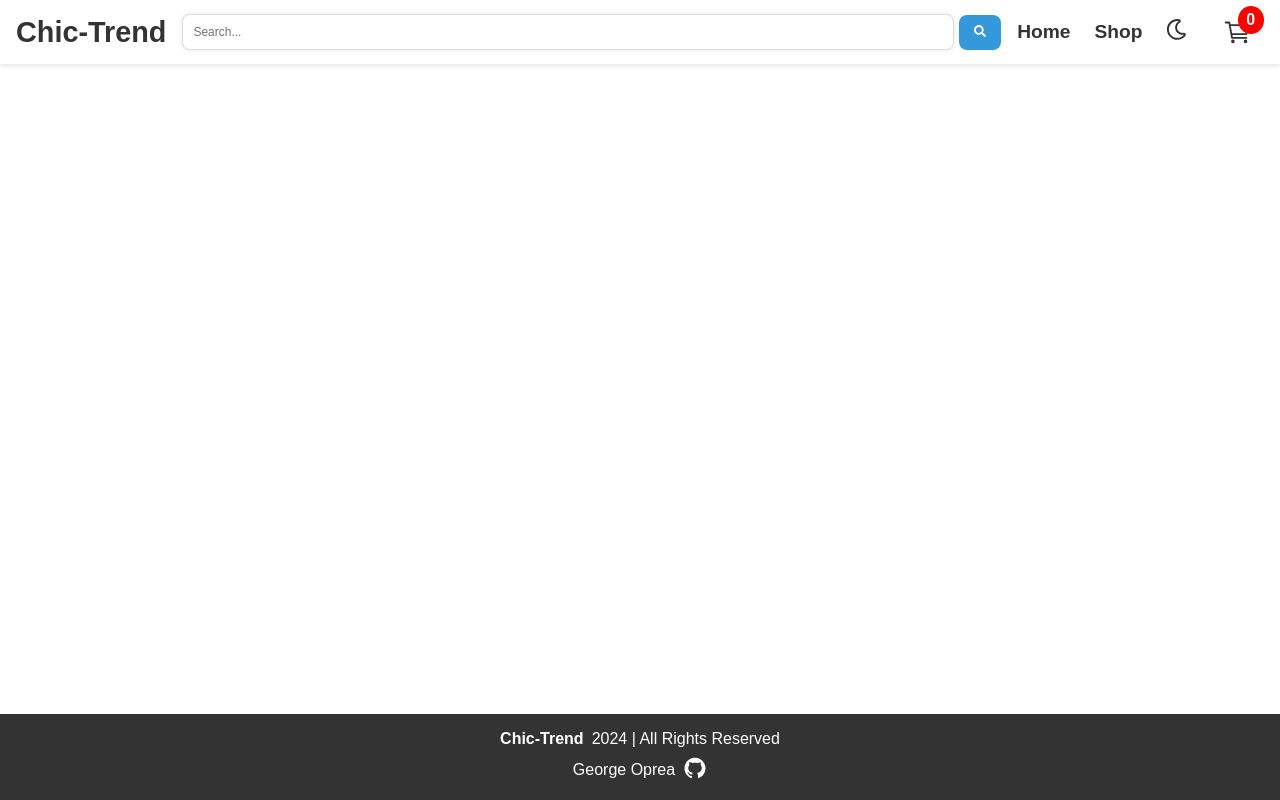
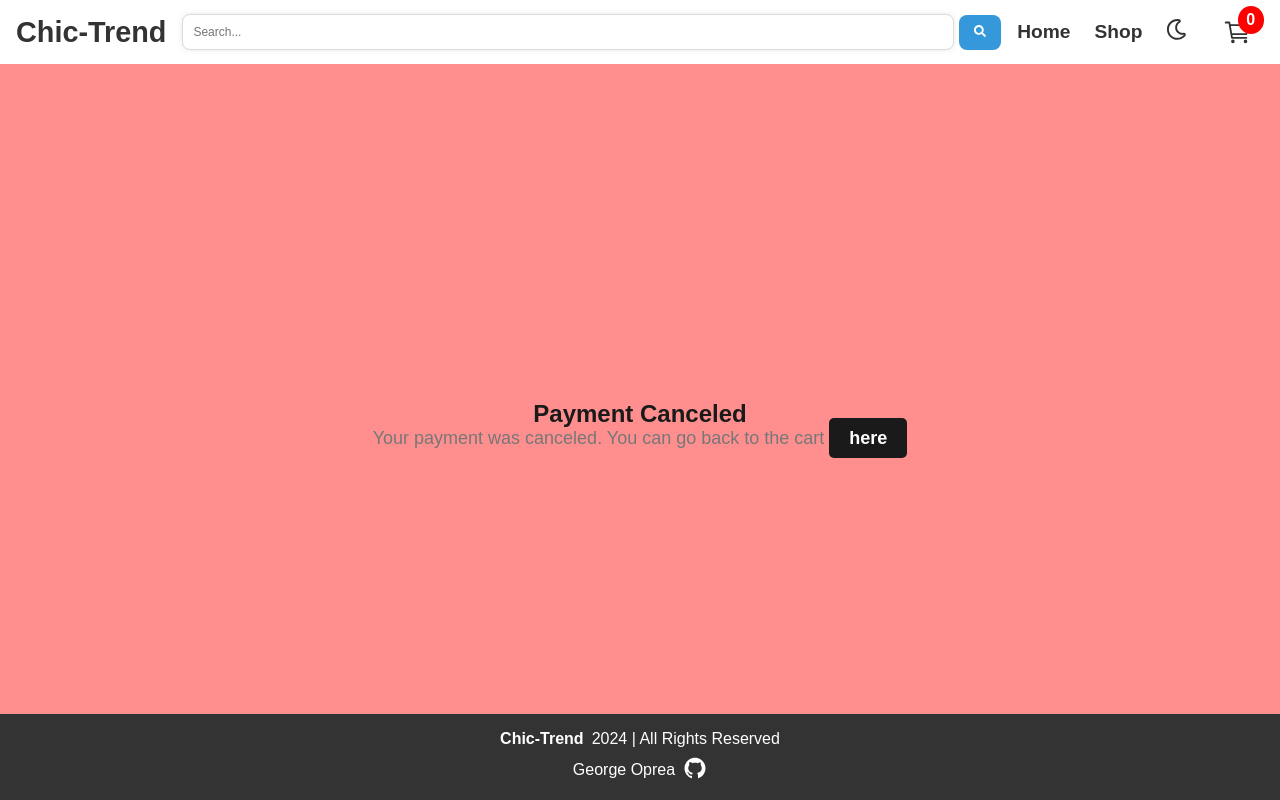
Before and after one commit to GeorgeOprea1/chic-trend, a React (Vite) app in the folder boutique/: page /cancel in a window 1280 px wide. Built offline with nearby package versions, Linux system fonts and the light colour scheme; no server answers.

Commit message:
added success and cancel pages and style for both

```diff
--- a/boutique/src/App.jsx
+++ b/boutique/src/App.jsx
@@ -8,6 +8,8 @@ import { Routes, Route } from "react-router-dom";
 import Cart from "./pages/Cart";
 import IndividualItemPage from "./pages/IndividualItemPage";
 import { createContext } from "react";
+import SuccessPage from "./pages/Success";
+import CancelPage from "./pages/Cancel";
 
 export const ThemeContext = createContext();
 
@@ -128,6 +130,8 @@ const App = () => {
       <Routes>
         <Route path="/" element={<Home items={items} />} />
         <Route path="shop" element={<Shop items={items} />} />
+        <Route path="/success" element={<SuccessPage />} />
+        <Route path="/cancel" element={<CancelPage />} />
         <Route
           path="cart"
           element={
--- /dev/null
+++ b/boutique/src/pages/Cancel.jsx
@@ -0,0 +1,19 @@
+import React from "react";
+import { Link } from "react-router-dom";
+import "../styles/Cancel.css";
+
+const CancelPage = () => {
+  return (
+    <div className="cancel-container">
+      <h2>Payment Canceled</h2>
+      <p>
+        Your payment was canceled. You can go back to the cart{" "}
+        <Link to="/" className="back-to-cart-link">
+          here
+        </Link>
+      </p>
+    </div>
+  );
+};
+
+export default CancelPage;
--- /dev/null
+++ b/boutique/src/pages/Success.jsx
@@ -0,0 +1,17 @@
+import React from "react";
+import { Link } from "react-router-dom";
+import "../styles/Success.css";
+
+const SuccessPage = () => {
+  return (
+    <div className="success-container">
+      <h2>Payment Successful</h2>
+      <p>Your payment was successful. Thank you for your purchase!</p>
+      <Link to="/" className="back-to-home-link">
+        Go back Home
+      </Link>
+    </div>
+  );
+};
+
+export default SuccessPage;
--- /dev/null
+++ b/boutique/src/styles/Cancel.css
@@ -0,0 +1,25 @@
+.cancel-container {
+  display: flex;
+  flex-direction: column;
+  align-items: center;
+  justify-content: center;
+  height: 90vh;
+  text-align: center;
+  background-color: #ff8f8f;
+  color: #1a1a1a;
+}
+
+.back-to-cart-link {
+  margin-top: 20px;
+  padding: 10px 20px;
+  background-color: #1a1a1a;
+  color: #ffffff;
+  text-decoration: none;
+  border-radius: 5px;
+  font-weight: bold;
+  transition: background-color 0.3s ease;
+}
+
+.back-to-cart-link:hover {
+  background-color: #000000;
+}
--- /dev/null
+++ b/boutique/src/styles/Success.css
@@ -0,0 +1,25 @@
+.success-container {
+  display: flex;
+  flex-direction: column;
+  align-items: center;
+  justify-content: center;
+  height: 90vh;
+  text-align: center;
+  background-color: #8effa0;
+  color: #1a1a1a;
+}
+
+.back-to-home-link {
+  margin-top: 20px;
+  padding: 10px 20px;
+  background-color: #1a1a1a;
+  color: #ffffff;
+  text-decoration: none;
+  border-radius: 5px;
+  font-weight: bold;
+  transition: background-color 0.3s ease;
+}
+
+.back-to-cart-link:hover {
+  background-color: #000000;
+}
```
